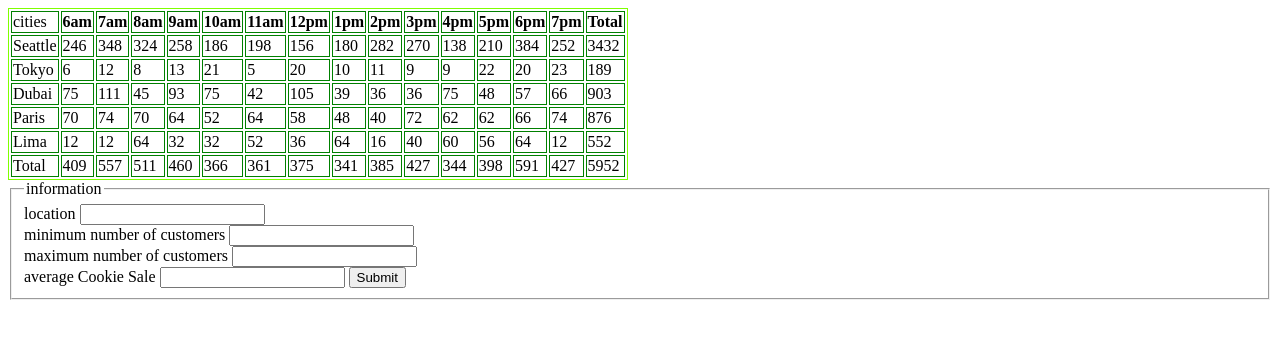
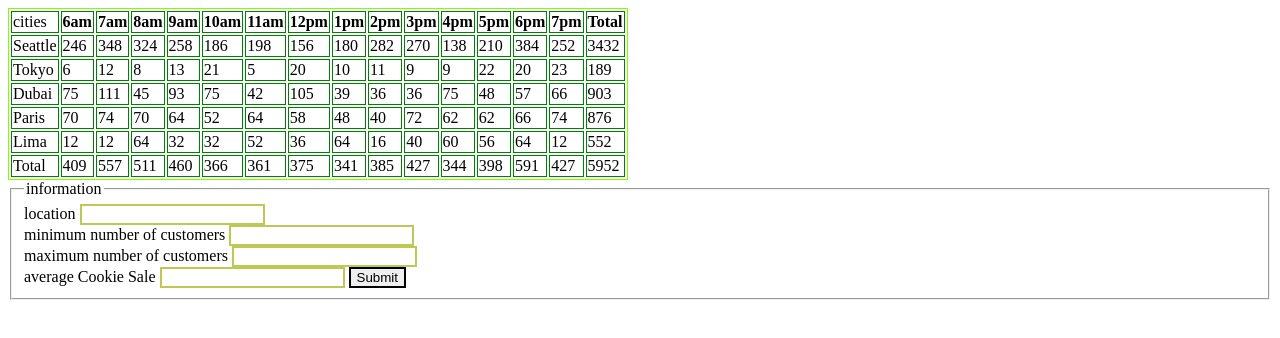
Before and after one commit to areenjaradat/cookie-stand, a plain HTML site: page sales.html in a window 1280 px wide. Drawn offline with Linux system fonts and the light colour scheme.

Commit message:
modify form in js

```diff
--- a/css/style.css
+++ b/css/style.css
@@ -7,3 +7,15 @@ tr td {
 tr th {
     border: 1px solid green;
 }
+
+input:invalid {
+    border: 2px outset  red;
+}
+
+  input:invalid:required {
+    border: 2px double  rgb(189, 201, 84);
+  }
+
+  input:valid {
+    border: 2px solid black;
+  }
--- a/sales.html
+++ b/sales.html
@@ -12,16 +12,16 @@
         <fieldset>
           <legend>information</legend>
           <label for="locationName">location</label>
-          <input type="text" id="locationName" />
+          <input type="text" id="locationName" required/>
           <br />
           <label for="mincust">minimum number of customers</label>
-          <input type="number" id="mincust" />
+          <input type="number" id="mincust" required/>
           <br />
           <label for="maxcust">maximum number of customers</label>
-          <input type="number" id="maxcust" />
+          <input type="number" id="maxcust" required />
           <br />
           <label for="avgCookieSale">average Cookie Sale</label>
-          <input type="number" id="avgCookieSale" step="0.01" />
+          <input type="number" id="avgCookieSale" step="0.01" required />
 
           <input type="submit" value="Submit" />
         </fieldset>
```
